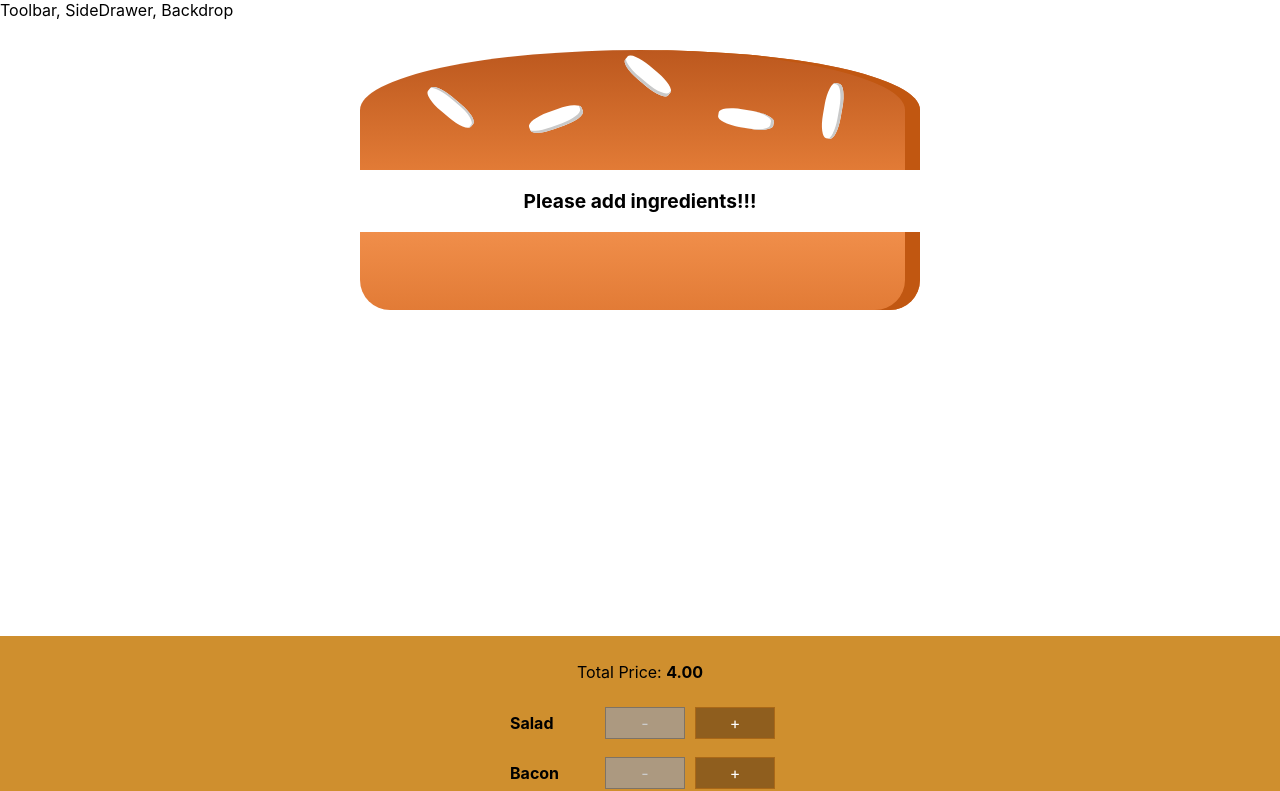
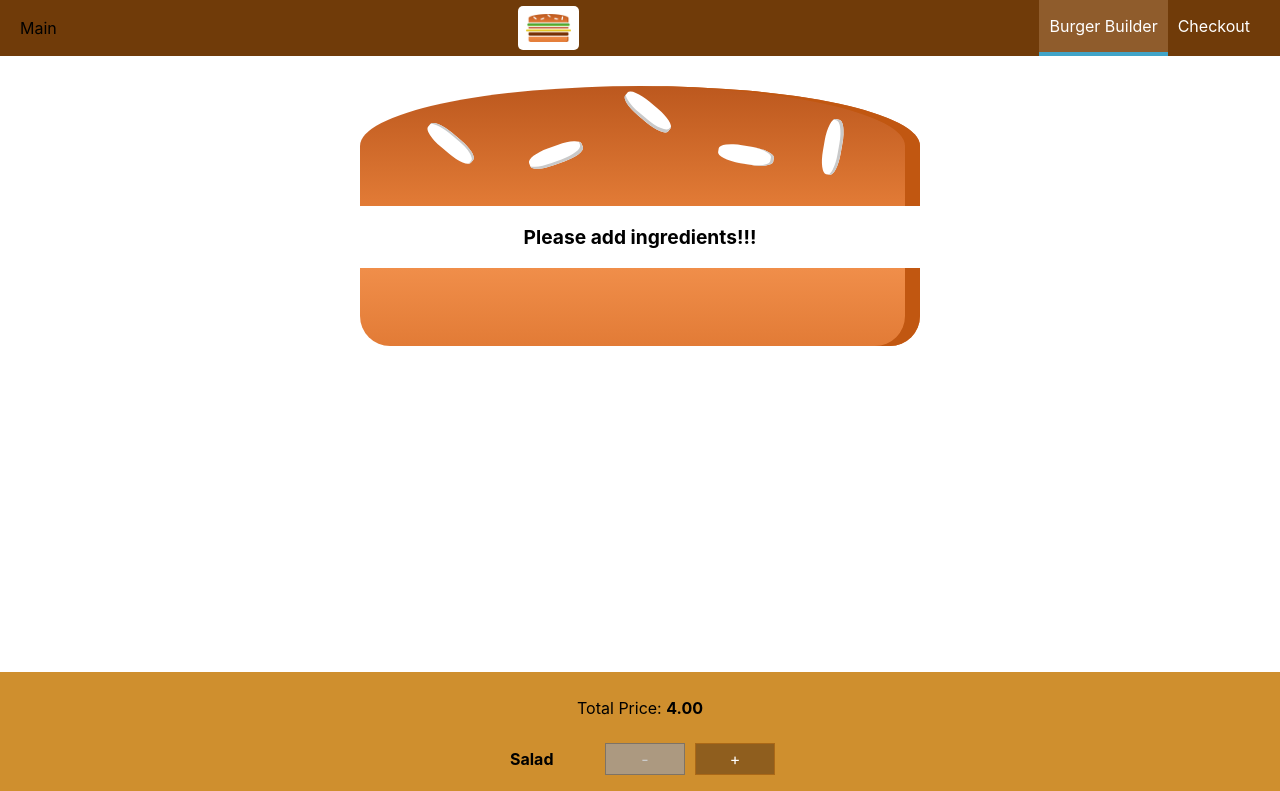
Before and after one commit to urke90/React-burger-app, a React (Create React App) app: page / in a window 1280 px wide. Shown: the top 791 px of the page. Built offline with nearby package versions, Linux system fonts and the light colour scheme.

Commit message:
added navigation component

```diff
--- a/src/components/Layout/Layout.js
+++ b/src/components/Layout/Layout.js
@@ -2,10 +2,11 @@
 import classes from "./Layout.module.css";
 
 import Aux from "../../hoc/Aux";
+import Toolbar from "../Navigation/Toolbar/Toolbar";
 
 const layout = ({ children }) => (
   <Aux>
-    <div>Toolbar, SideDrawer, Backdrop</div>
+    <Toolbar />
     <main className={classes.Content}>{children}</main>
   </Aux>
 );
--- a/src/components/Layout/Layout.module.css
+++ b/src/components/Layout/Layout.module.css
@@ -1,3 +1,3 @@
 .Content {
-  margin-top: 16px;
+  margin-top: 72px;
 }
--- /dev/null
+++ b/src/components/Logo/Logo.js
@@ -0,0 +1,12 @@
+import React from "react";
+
+import burgerLogo from "../../assets/images/burger-logo.png";
+import classes from "./Logo.module.css";
+
+const logo = () => (
+  <div className={classes.Logo}>
+    <img src={burgerLogo} alt="BurgerLogo" />
+  </div>
+);
+
+export default logo;
--- /dev/null
+++ b/src/components/Logo/Logo.module.css
@@ -0,0 +1,11 @@
+.Logo {
+  background-color: white;
+  padding: 8px;
+  height: 80%;
+  box-sizing: border-box;
+  border-radius: 5px;
+}
+
+.Logo img {
+  height: 100%;
+}
--- /dev/null
+++ b/src/components/Navigation/NavigationItems/NavItem/NavItem.js
@@ -0,0 +1,13 @@
+import React from "react";
+
+import classes from "./NavItem.module.css";
+
+const navItem = ({ link, children, active }) => (
+  <li className={classes.NavItem}>
+    <a className={active ? classes.active : null} href={link}>
+      {children}
+    </a>
+  </li>
+);
+
+export default navItem;
--- /dev/null
+++ b/src/components/Navigation/NavigationItems/NavItem/NavItem.module.css
@@ -0,0 +1,25 @@
+.NavItem {
+  margin: 0;
+  box-sizing: border-box;
+  display: flex;
+  height: 100%;
+  align-items: center;
+}
+
+.NavItem a {
+  color: white;
+  text-decoration: none;
+  height: 100%;
+  padding: 16px 10px;
+  border-bottom: 4px solid transparent;
+  box-sizing: border-box;
+  display: block;
+}
+
+.NavItem a:hover,
+.NavItem a:active,
+.NavItem a.active {
+  background-color: #8f5c2c;
+  border-bottom: 4px solid #40a4c8;
+  color: white;
+}
--- /dev/null
+++ b/src/components/Navigation/NavigationItems/NavigationItems.js
@@ -0,0 +1,15 @@
+import React from "react";
+
+import NavItem from "./NavItem/NavItem";
+import classes from "./NavigationItems.module.css";
+
+const navigationItems = (props) => (
+  <ul className={classes.NavigationItems}>
+    <NavItem link="/" active>
+      Burger Builder
+    </NavItem>
+    <NavItem link="/">Checkout</NavItem>
+  </ul>
+);
+
+export default navigationItems;
--- /dev/null
+++ b/src/components/Navigation/NavigationItems/NavigationItems.module.css
@@ -0,0 +1,8 @@
+.NavigationItems {
+  margin: 0;
+  padding: 0;
+  list-style: none;
+  display: flex;
+  align-items: center;
+  height: 100%;
+}
--- /dev/null
+++ b/src/components/Navigation/Toolbar/Toolbar.js
@@ -0,0 +1,17 @@
+import React from "react";
+
+import classes from "./Toolbar.module.css";
+import Logo from "../../Logo/Logo";
+import NavigationItems from "../NavigationItems/NavigationItems";
+
+const toolbar = () => (
+  <header className={classes.Toolbar}>
+    <div>Main</div>
+    <Logo />
+    <nav>
+      <NavigationItems />
+    </nav>
+  </header>
+);
+
+export default toolbar;
--- /dev/null
+++ b/src/components/Navigation/Toolbar/Toolbar.module.css
@@ -0,0 +1,18 @@
+.Toolbar {
+  height: 56px;
+  width: 100%;
+  position: fixed;
+  top: 0;
+  left: 0;
+  background-color: #703b09;
+  display: flex;
+  justify-content: space-between;
+  align-items: center;
+  padding: 0 20px;
+  box-sizing: border-box;
+  z-index: 90;
+}
+
+.Toolbar nav {
+  height: 100%;
+}
```
Also changed, not shown: src/assets/images/burger-logo.png (added), src/logo.svg (deleted).
